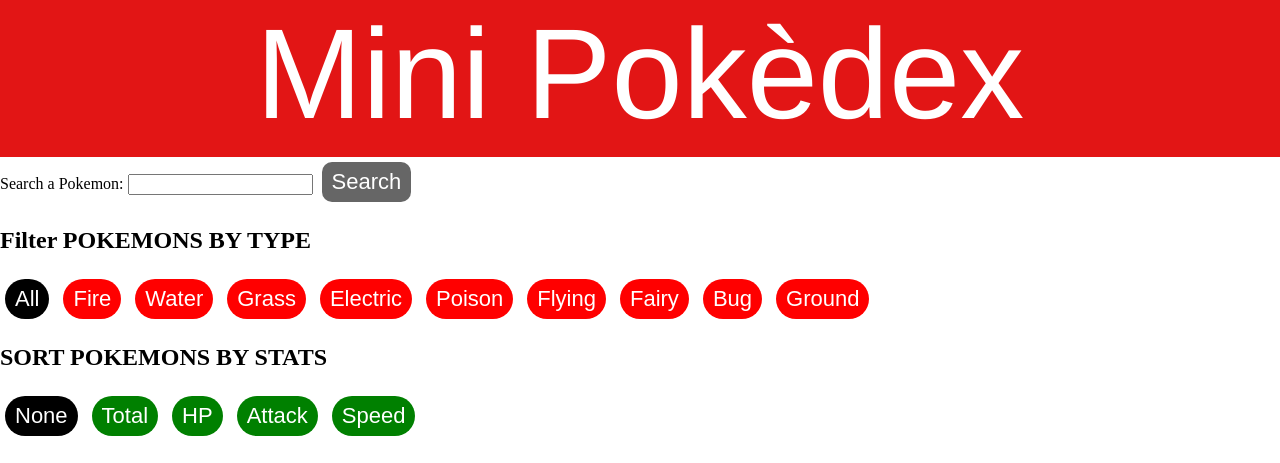
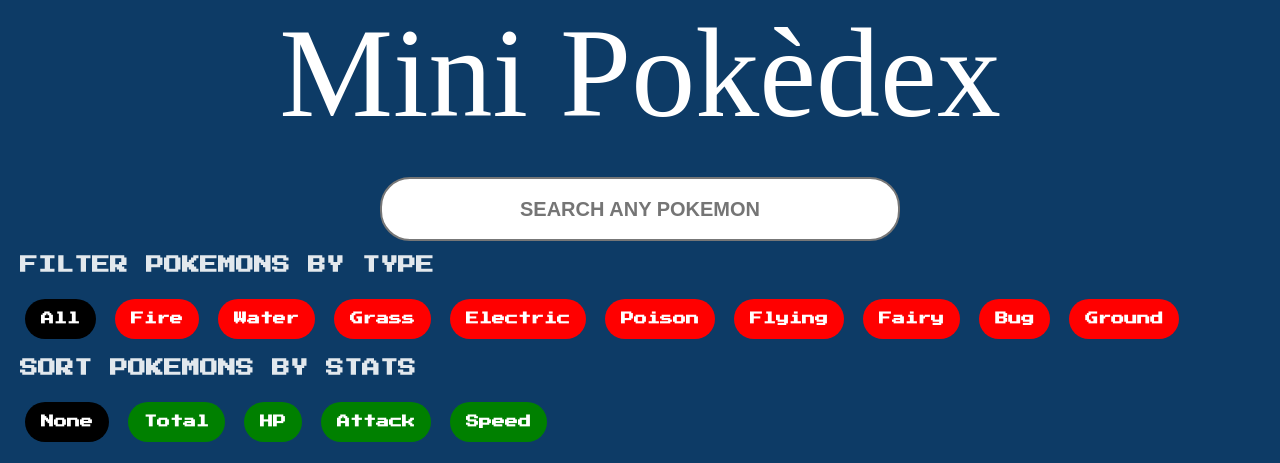
Before and after one commit to linnkhant07/FunCatalogWebsite, a plain HTML site: page index.html in a window 1280 px wide. Shown: the top 463 px of the page. Drawn offline with Linux system fonts and the light colour scheme; a web font is replaced by a local one.

Commit message:
updated colors

```diff
--- a/index.html
+++ b/index.html
@@ -3,9 +3,11 @@
 
 <head>
     <title>Linn's Pokèdex</title>
-    <meta name="description" content="A Catalog of Shows Set in Los Angeles">
+    <meta name="description" content="Linn's Pokedex">
+    <link rel="preconnect" href="https://fonts.googleapis.com">
+    <link rel="preconnect" href="https://fonts.gstatic.com" crossorigin>
+    <link href="https://fonts.googleapis.com/css2?family=Bungee+Spice&family=Honk&family=Pixelify+Sans:wght@400..700&family=Press+Start+2P&family=Rubik+Scribble&display=swap" rel="stylesheet">
     <link rel="stylesheet" href="style.css" />
-
 
 </head>
 
@@ -13,16 +15,14 @@
     <header class="main-header">
         <h1 class="title">Mini Pokèdex</h1>
     </header>
+
     <div>
 
-        <div class="search">
-            <label for="pokeSearch">Search a Pokemon:</label>
-            <input type="search" id="pokeSearch" name="poke-search" />
+    <div class="search-bar">
+        <input type="text" id="pokeSearch" placeholder="SEARCH ANY POKEMON">
+    </div>
 
-            <button>Search</button>
-        </div>
-
-        <h2>Filter POKEMONS BY TYPE</h2>
+        <h2 class="filter-label">FILTER POKEMONS BY TYPE</h2>
         <div class="typeButtons">
             <button class="typeBtn lastClicked">
                 All
@@ -56,7 +56,7 @@
             </button>
         </div>
 
-        <h2>SORT POKEMONS BY STATS</h2>
+        <h2 class="filter-label">SORT POKEMONS BY STATS</h2>
         <div class="statButtons">
             <button class="statBtn lastClicked">
                 None
@@ -108,7 +108,7 @@
     </div>
     <div class="card" style="display: none;">
         <div class="card-content">
-            <h2>TV Show Title</h2>
+            <h2>Pokemon Name</h2>
             <img src="" alt="TV Show Poster">
             <ul>
                 <li>Bullet Point 1</li>
--- a/scripts.js
+++ b/scripts.js
@@ -204,6 +204,7 @@ const dialog = document.querySelector('dialog')
 const closeDialog = document.querySelector('#closeDialog')
 
 closeDialog.addEventListener("click", ()=>{
+    playClickSound();
     dialog.close();
 })
 
@@ -268,7 +269,10 @@ function attachCardEventListeners() {
 
             updateModalBox(pokemonID);
 
-            playPokemonSound(pokemonID);
+            setTimeout(()=>{
+                playPokemonSound(pokemonID);
+            },250)
+
             dialog.showModal();
 
 
--- a/style.css
+++ b/style.css
@@ -2,12 +2,20 @@ html,
 body {
     margin: 0;
     padding: 0;
+    background: #0d3b66;
 }
 
+
 .main-header {
-    background-color: rgba(224, 0, 0, 0.916);
+    background-color: #0d3b66;
     padding-bottom: 10px;
 }
+
+.main-header h1{
+    color: white;
+    font-family: "Bungee Spice";
+}
+
 
 .title {
     text-align: center;
@@ -33,6 +41,7 @@ body {
     box-shadow: 0 2px 4px rgba(0, 0, 0, 0.1);
     margin: 5px;
     transition: transform 0.3s, box-shadow 0.3s;
+    background-color: white;
 }
 
 .card:hover {
@@ -77,7 +86,10 @@ button {
     font-size: 22px;
     cursor: pointer;
     margin: 5px;
+    font-size: 20px ;
+    font-weight: bold;
 }
+
 
 .buttons-container {
     display: flex;
@@ -115,14 +127,36 @@ button {
     filter: brightness(1.1);
 }
 
+
+.filter-label{
+    font-size: 18px;
+    color: rgba(255, 255, 255, 0.882); /* Adjust color as needed */
+    margin-bottom: 20px;
+    margin-left: 20px;
+    font-family: "Press Start 2P";
+
+}
+
+.typeButtons,
+.statButtons{
+    margin-left: 20px;
+
+}
+
+.typeBtn,
+.statBtn{
+    background-color: green;
+    color: white;
+    border-radius: 20px;
+    padding: 8px 16px;
+    margin-right: 10px;
+    font-size: 13px;
+    font-family: "Press Start 2P";
+}
+
 .typeBtn{
     background-color: red;
-    border-radius: 20px;
-}
 
-.statBtn{
-    background-color: green;
-    border-radius: 20px;
 }
 
 .lastClicked{
@@ -156,6 +190,29 @@ dialog #pokemonImage{
     width: 100%;
 }
 
+
+/* Search bar styles */
+.search-bar {
+    margin-top: 20px;
+    display: flex;
+    align-items: center;
+    justify-content: center; /* Center horizontally */
+    background-color: transparent;
+}
+
+.search-bar input[type="text"] {
+    color: #777;
+    border-radius: 30px; /* Rounded corners */
+    padding: 10px 8px;
+    width: 500px;
+    height: 40px;
+    border: solid #777 2px;
+    text-align: center;
+    font-weight: bold;
+    font-size: 20px;
+}
+
+
 /* Media query for smaller screens */
 @media screen and (max-width: 768px) {
     .modal-content {
```
Also changed, not shown: 1 other file.
